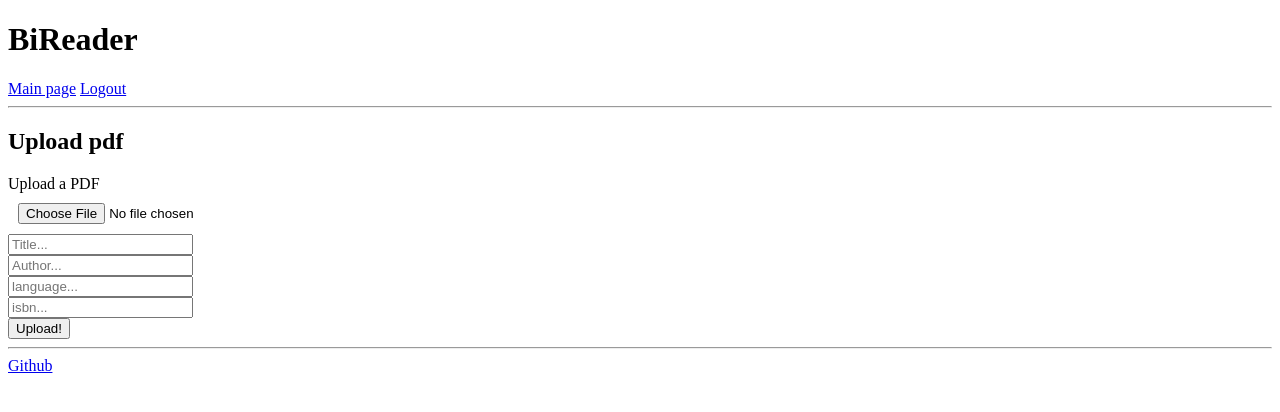
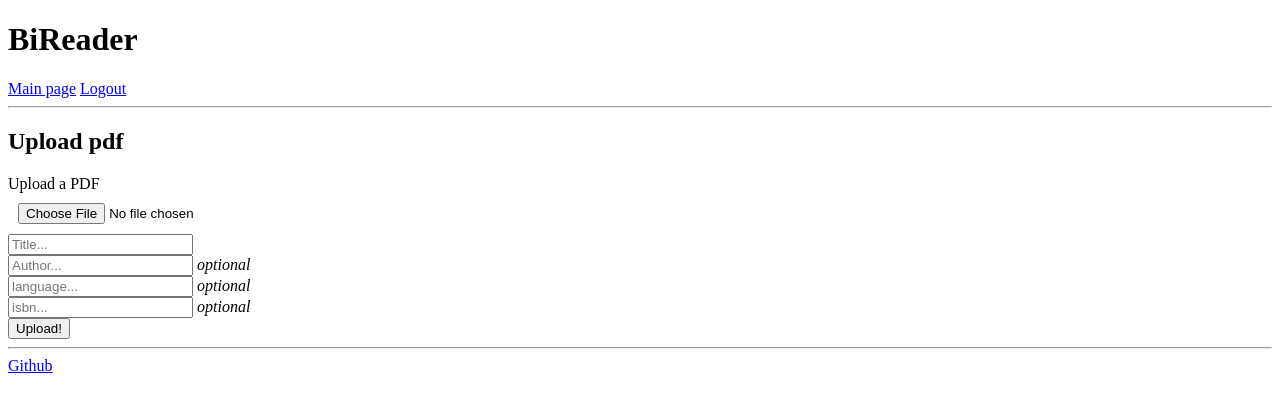
Before and after one commit to jakubgrad/Tietokannat-ja-web-ohjelmointi-Projekti, a Flask app: page /upload in a window 1280 px wide. Shown: the top 412 px of the page. Run offline with Flask 3, Linux system fonts and the light colour scheme; the visitor is signed in with stand-in values (Sample User, id 1).

Commit message:
Made some fields optional and some requiered:

```diff
--- a/src/templates/upload.html
+++ b/src/templates/upload.html
@@ -9,10 +9,10 @@
 <form action="/process_pdf" method="post" enctype="multipart/form-data">
         Upload a PDF <br>
         <input type="file" name="pdf-file" style="padding:10px" required><br>
-        <input type="title" name="title" placeholder="Title..." ><br>
-        <input type="author" name="author" placeholder="Author..." ><br>
-        <input type="language" name="language" placeholder="language..." ><br>
-        <input type="isbn" name="isbn" placeholder="isbn..." ><br>
+        <input type="title" name="title" placeholder="Title..." required><br>
+        <input type="author" name="author" placeholder="Author..." > <i>optional</i><br>
+        <input type="language" name="language" placeholder="language..." > <i>optional</i><br>
+        <input type="isbn" name="isbn" placeholder="isbn..." > <i>optional</i><br>
         <input type="submit" value="Upload!"><br>
         <input type="hidden" name="csrf_token" value="{{ session.csrf_token }}">
 </form>
```
